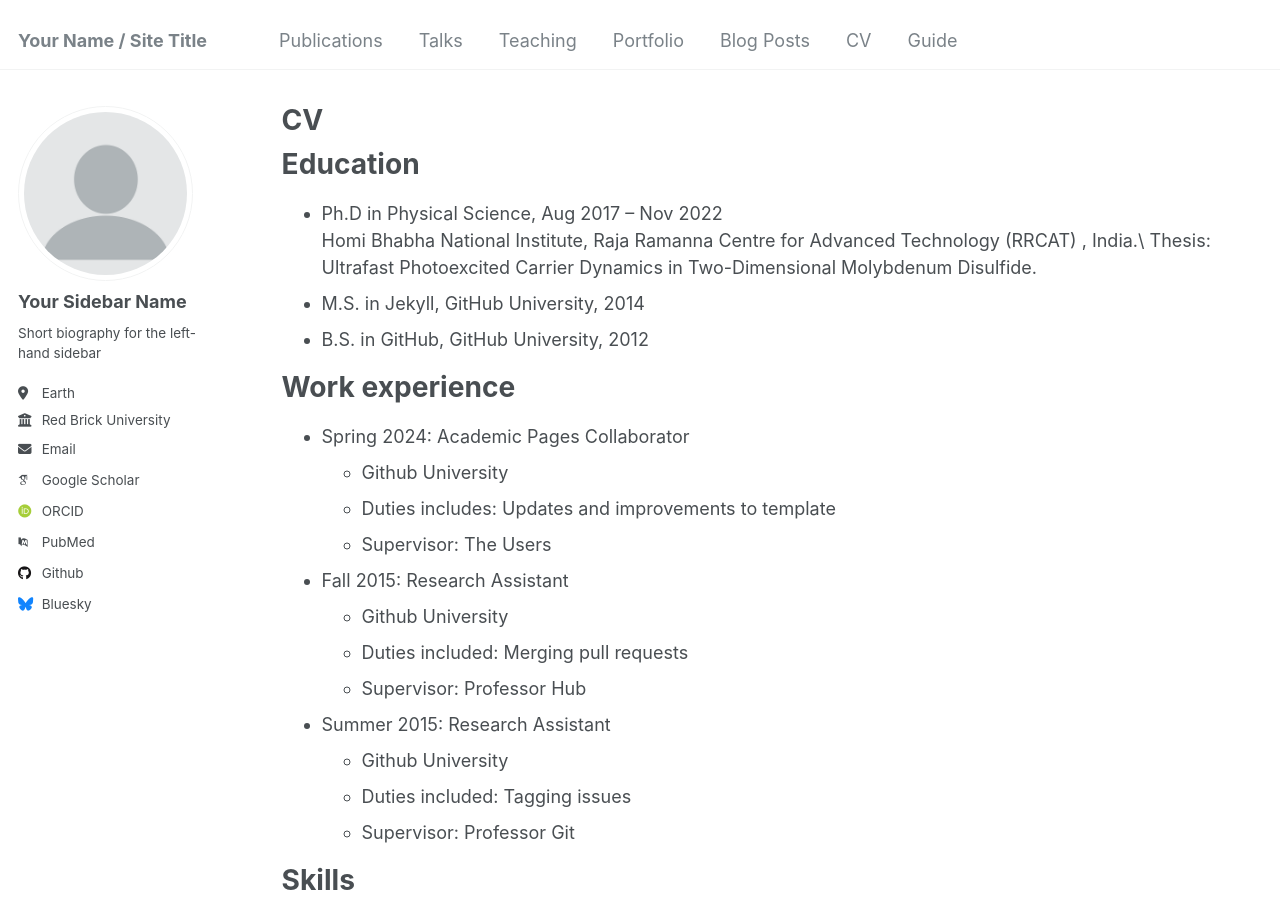
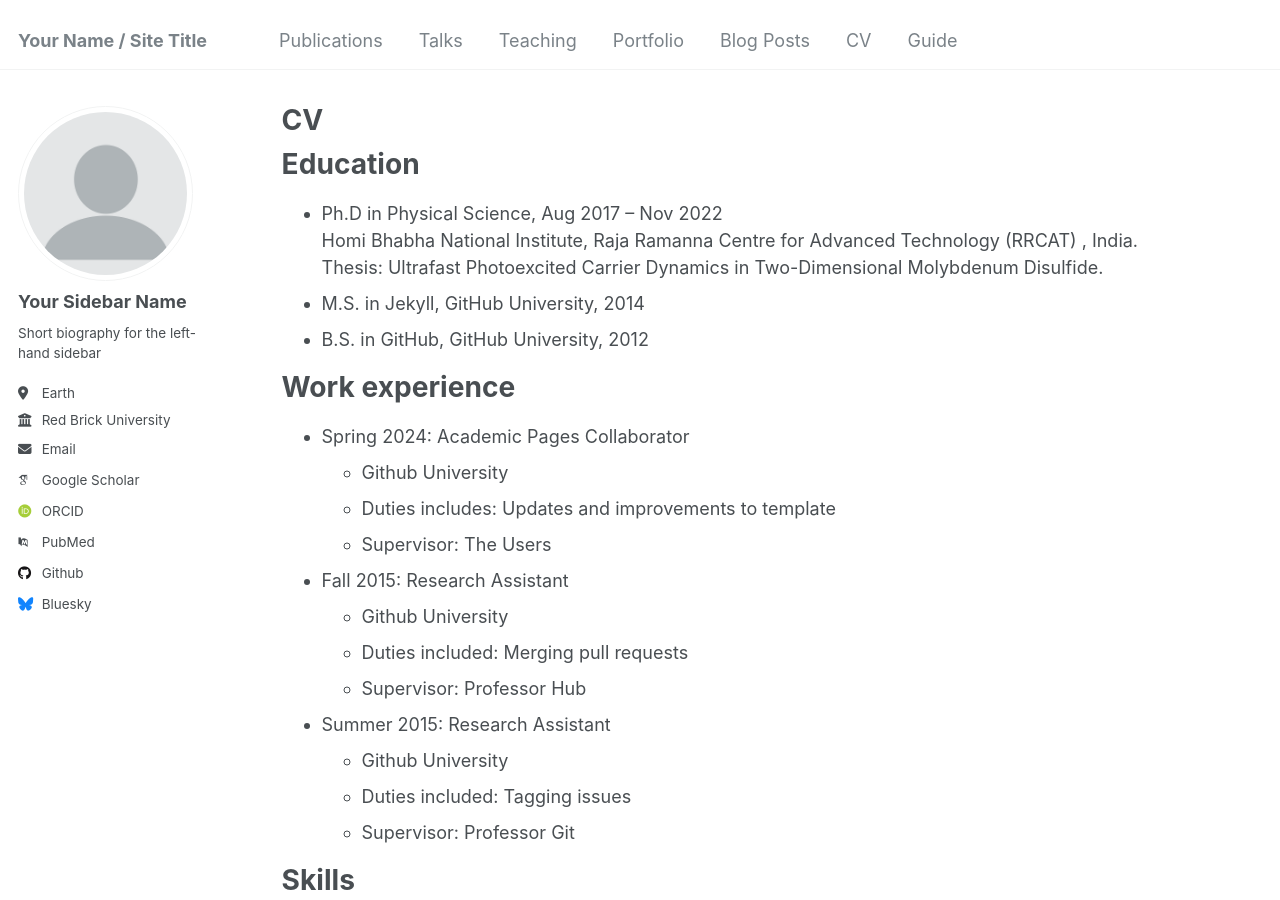
Before and after one commit to Khatua03/DurgaPrasadKhatua.github.io, a Jekyll site: the page built from _pages/cv.md, in a window 1280 px wide and 900 px high. Built offline with Jekyll 4.4.1, drawn with Linux system fonts in a browser that asks for light colours; some web fonts are replaced.

Commit message:
Update cv.md

```diff
--- a/_pages/cv.md
+++ b/_pages/cv.md
@@ -11,8 +11,8 @@ redirect_from:
 
 Education
 ======
-* Ph.D in Physical Science, Aug 2017 – Nov 2022\\
-  Homi Bhabha National Institute, Raja Ramanna Centre for Advanced Technology (RRCAT) , India.\\
+* Ph.D in Physical Science, Aug 2017 – Nov 2022
+  Homi Bhabha National Institute, Raja Ramanna Centre for Advanced Technology (RRCAT) , India.
   Thesis: Ultrafast Photoexcited Carrier Dynamics in Two-Dimensional Molybdenum Disulfide.
 * M.S. in Jekyll, GitHub University, 2014
 * B.S. in GitHub, GitHub University, 2012
```
